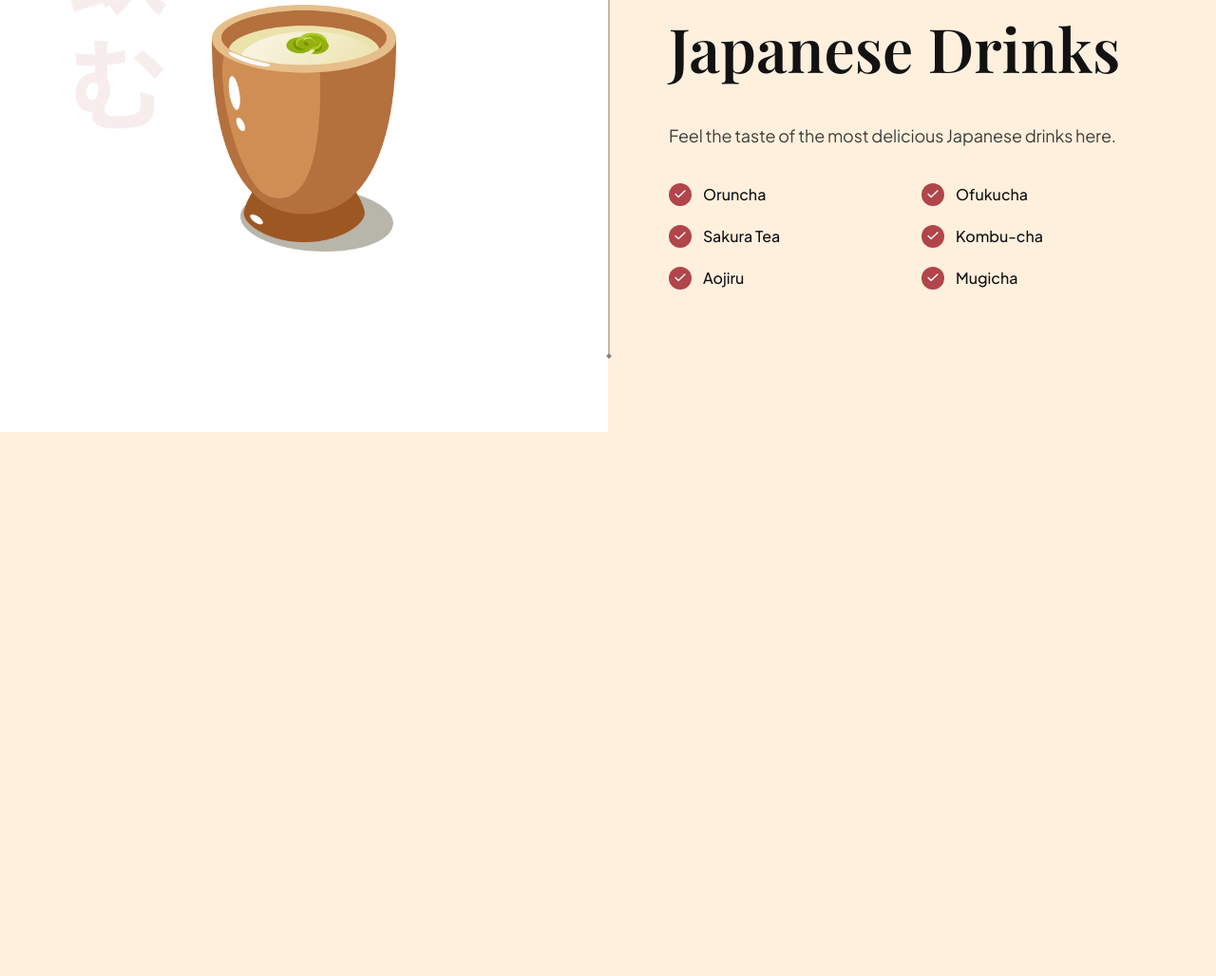
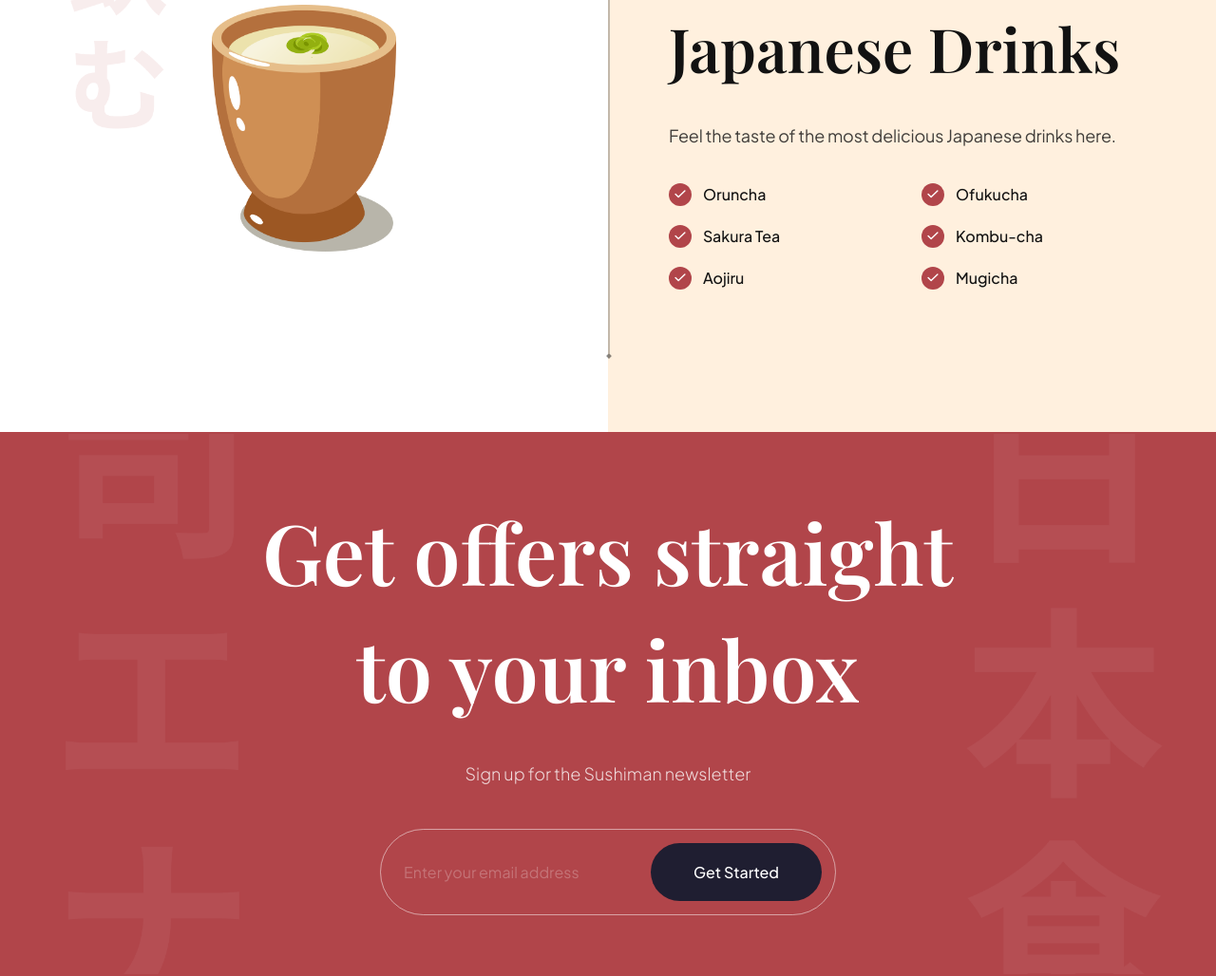
Before and after one commit to imbensantos/sushi, a website built with Vite: page index.html in a window 1280 px wide. Shown: the part 3245-4273 px from the top of the page at 95% size. Before the commit the page ends 3700 px from the top, so only its background shows below. Built offline with nearby package versions, Linux system fonts and the light colour scheme.

Commit message:
Added Subscription section

```diff
--- a/css/sections/subscribe.css
+++ b/css/sections/subscribe.css
@@ -0,0 +1,79 @@
+.subscription{
+  padding: 64px;
+
+  background-color: var(--primary-color);
+  background-image: url('../../assets/subscribe_bg.png');
+  background-position: center;
+  background-repeat: no-repeat;
+  background-size: contain;
+
+  flex-direction: column;
+  overflow: hidden;
+}
+
+.subscription h2{
+  font-size: 88px;
+  font-family: var(--playfair-display);
+  font-weight: 600;
+  line-height: 123px;
+
+  color: #fff;
+  text-align: center;
+}
+
+.subscription p{
+  font-size: 18px;
+  font-family: var(--plus-jakarta-sans);
+  font-weight: 300;
+  line-height: 36px;
+  margin-top: 32px;
+
+  color: rgba(255, 255, 255, 0.8);
+}
+
+.subscription__form{
+  min-width: 480px;
+  margin-top: 40px;
+
+  padding: 14px 14px 14px 24px;
+  display: flex;
+  gap: 10;
+  border: 1px solid rgba(255, 255, 255, 0.5);
+  border-radius: 46px;
+}
+
+.subscription__form input{
+  flex: 1;
+  font-size: 16px;
+  font-weight: 400;
+  font-family: var(--plus-jakarta-sans);
+
+  color: #fff;
+  opacity: 0.5;
+
+  background: transparent;
+  border: none;
+  outline: none;
+}
+
+.subscription__form input::placeholder{
+  color: #fff;
+  opacity: 0.5;
+}
+
+.subscription__form button{
+  padding: 20px;
+  min-width: 180px;
+  font-size: 16px;
+  font-weight: 500;
+  font-family: var(--plus-jakarta-sans);
+
+  color: #fff;
+  text-align: center;
+  background: var(--black-400);
+  border-radius: 46px;
+  border: none;
+  outline: none;
+
+  cursor: pointer;
+}
--- a/index.html
+++ b/index.html
@@ -294,6 +294,17 @@
       </section>
     </section>
 
+    <section class="subscription flex-center" id="services">
+      <h2 data-aos="flip-down">
+        Get offers straight <br /> to your inbox
+      </h2>
+      <p data-aos="fade-up">Sign up for the Sushiman newsletter</p>
+      <div class="subscription__form" data-aos="fade-up">
+        <input type="text" placeholder="Enter your email address" />
+        <button>Get Started</button>
+      </div>
+    </section>
+
     <script type="module" src="js/script.js"></script>
   </body>
 </html>
```
